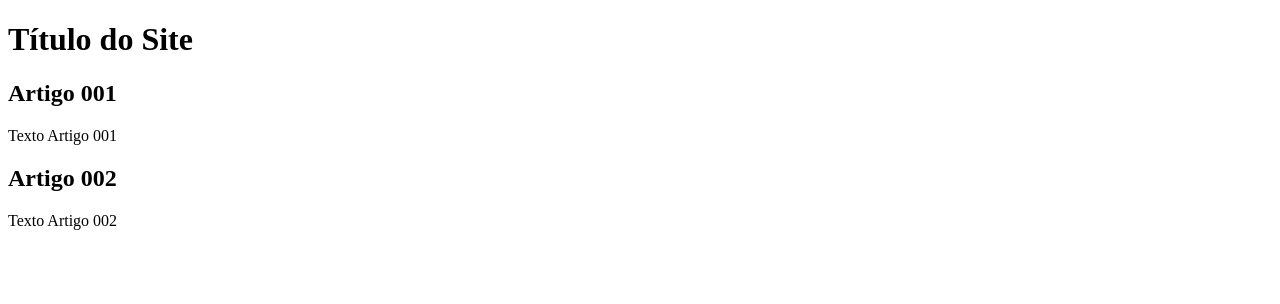
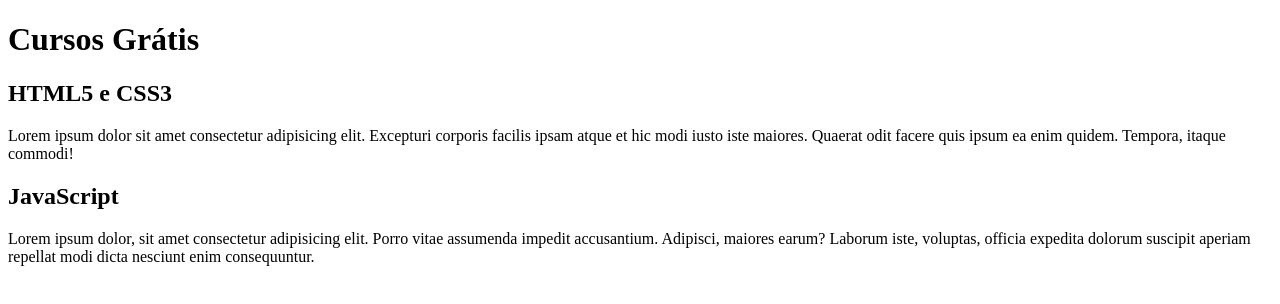
Before and after one commit to Vinicius-MR/projeto-site, a plain HTML site: page index.html in a window 1280 px wide. Drawn offline with Linux system fonts and the light colour scheme.

Commit message:
Comecei a escrever o conteúdo

```diff
--- a/index.html
+++ b/index.html
@@ -9,15 +9,15 @@
 <body>
     <main>
         <header>
-            <h1>Título do Site</h1>
+            <h1>Cursos Grátis</h1>
         </header>
         <article>
-            <h2>Artigo 001</h2>
-            <p>Texto Artigo 001</p>
+            <h2>HTML5 e CSS3</h2>
+            <p>Lorem ipsum dolor sit amet consectetur adipisicing elit. Excepturi corporis facilis ipsam atque et hic modi iusto iste maiores. Quaerat odit facere quis ipsum ea enim quidem. Tempora, itaque commodi!</p>
         </article>
         <article>
-            <h2>Artigo 002</h2>
-            <p>Texto Artigo 002</p>
+            <h2>JavaScript</h2>
+            <p>Lorem ipsum dolor, sit amet consectetur adipisicing elit. Porro vitae assumenda impedit accusantium. Adipisci, maiores earum? Laborum iste, voluptas, officia expedita dolorum suscipit aperiam repellat modi dicta nesciunt enim consequuntur.</p>
         </article>
     </main>
 </body>
```
